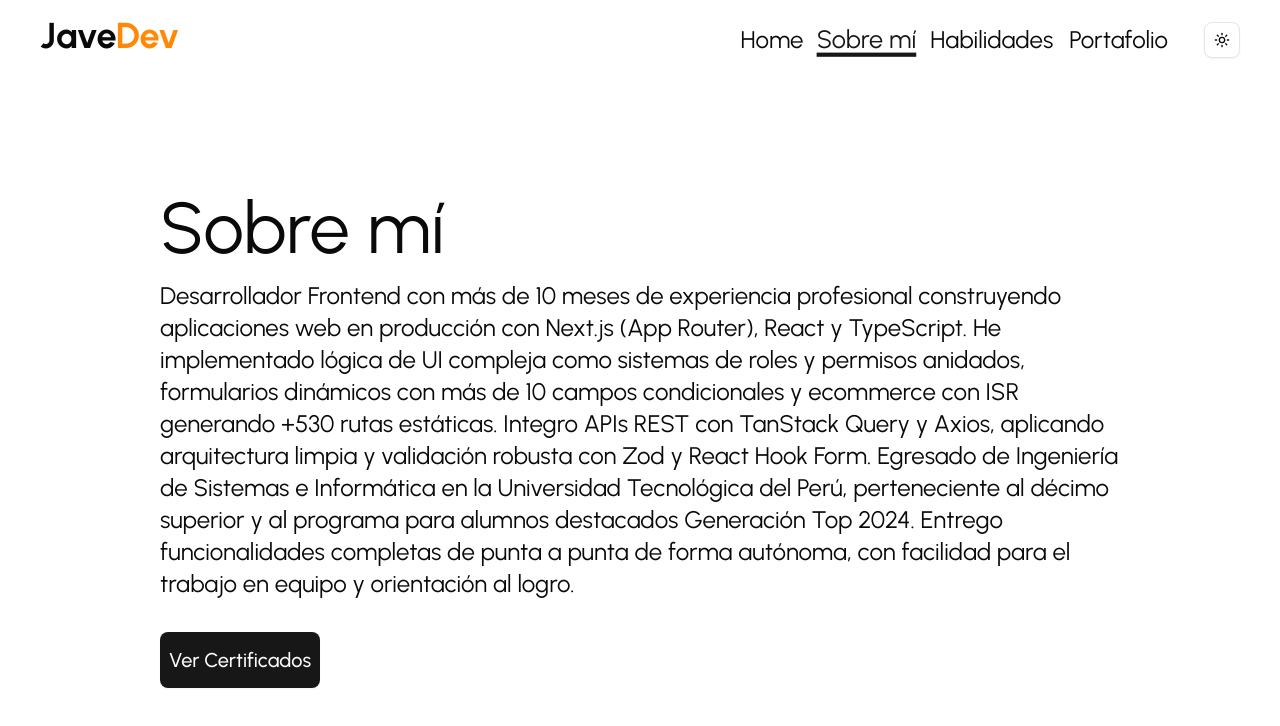
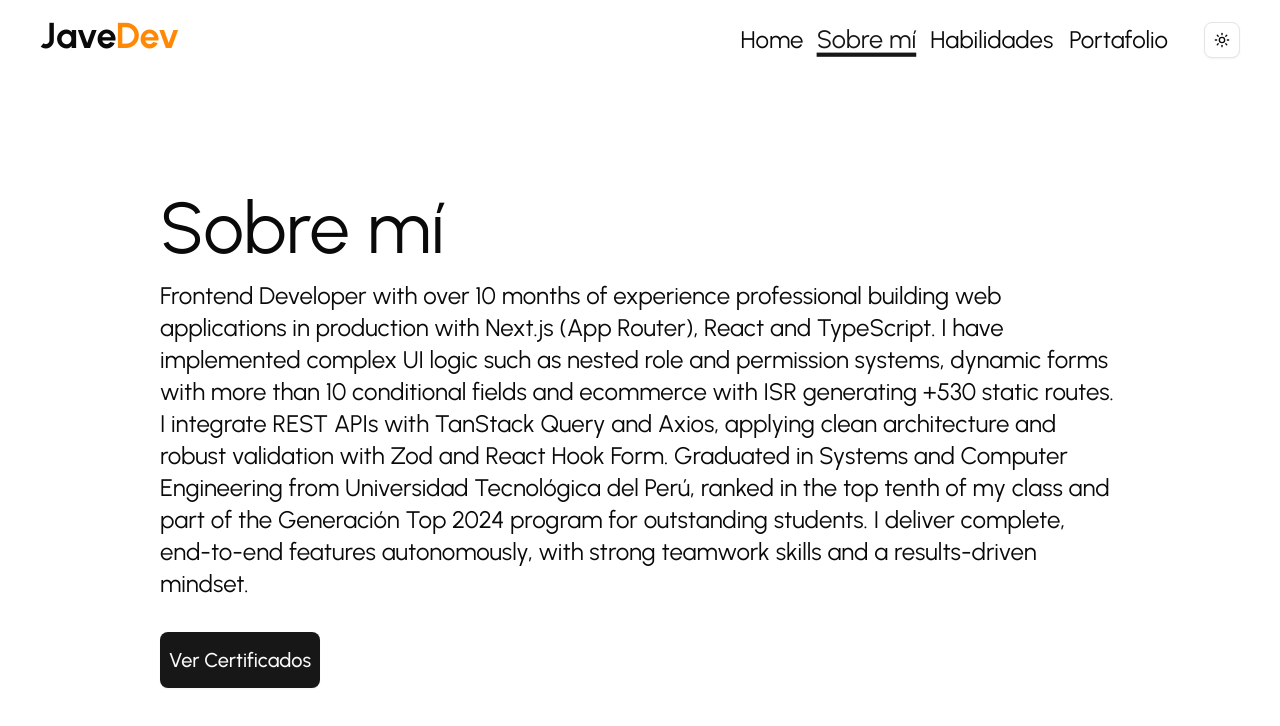
Before and after one commit to jbaxax/javedev-portfolio, a Next.js app: page /about-me in a window 1280 px wide. Shown: the top 726 px of the page. Built offline with nearby package versions, Linux system fonts and the light colour scheme.

Commit message:
Refactor about-me section: update contact title to "Email" and translate bio to English; mark translation tasks as complete in migration plan

```diff
--- a/app/(routes)/about-me/data.tsx
+++ b/app/(routes)/about-me/data.tsx
@@ -3,7 +3,7 @@ import { Github, Mail, Phone } from "lucide-react";
 export const dataAboutMe = [
   {
     id: 1,
-    title: "Teléfono",
+    title: "Phone",
     subtitle: "+51 984 385 774",
     link: "tel:+51984385774",
     icon: <Phone />,
@@ -17,7 +17,7 @@ export const dataAboutMe = [
   },
   {
     id: 3,
-    title: "Teléfono",
+    title: "Email",
     subtitle: "walterjave92@gmail.com",
     link: "mailto:walterjave92@gmail.com",
     icon: <Mail />,
@@ -27,86 +27,40 @@ export const dataAboutMe = [
 export const dataGoals = [
   {
     id: 1,
-    title: "Excel Avanzado",
-    description:
-      "Cursor de Excel Avanzado.",
-    link: "https://www.linkedin.com/in/walter-jave/details/certifications/",
-  },
-  {
-    id: 2,
     title: "Gestión de proyectos",
     description:
       "Gestión de proyectos con Metodologías Ágiles y Enfoques Lean.",
     link: "https://www.linkedin.com/in/walter-jave/details/certifications/",
   },
+
+  {
+    id: 2,
+    title: "Git y GitHub",
+    description: "Curso Profesional de Git y GitHub ",
+    link: "https://platzi.com/p/Riki/curso/1557-git-github/diploma/detalle/",
+  },
   {
     id: 3,
-    title: "Power BI",
-    description:
-      "Cursor de Análisis de Datos con Power BI",
-    link: "https://platzi.com/p/Riki/curso/2676-power-bi/diploma/detalle/",
+    title: "JavaScript",
+    description: "Curso Práctica de JavaScript ",
+    link: "https://platzi.com/p/Riki/curso/3271-javascript-practico/diploma/detalle/",
   },
   {
     id: 4,
-    title: "Power BI DAX",
-    description:
-      "Cursor de DAX con Power BI. ",
-    link: "https://platzi.com/p/Riki/curso/8121-powerbi-dax/diploma/detalle/",
+    title: "Frontend Developer",
+    description: "Curso Práctico de Frontend Developer ",
+    link: "https://platzi.com/p/Riki/curso/2477-frontend-developer-practico/diploma/detalle/",
   },
   {
     id: 5,
-    title: "Python",
-    description:
-      "Curso de Fundamentos de Python.",
-    link: "https://platzi.com/p/Riki/curso/4227-python-fundamentos/diploma/detalle/",
+    title: "Design for Developers",
+    description: "Curso de Diseño para Developers",
+    link: "https://platzi.com/p/Riki/curso/1906-diseno-programadores/diploma/detalle/",
   },
   {
     id: 6,
-    title: "Git y GitHub",
-    description:
-      "Curso Profesional de Git y GitHub ",
-    link: "https://platzi.com/p/Riki/curso/1557-git-github/diploma/detalle/",
-  },
-  {
-    id: 7,
-    title: "JavaScript",
-    description:
-      "Curso Práctica de JavaScript ",
-    link: "https://platzi.com/p/Riki/curso/3271-javascript-practico/diploma/detalle/",
-  },
-  {
-    id: 8,
-    title: "Frontend Developer",
-    description:
-      "Curso Práctico de Frontend Developer ",
-    link: "https://platzi.com/p/Riki/curso/2477-frontend-developer-practico/diploma/detalle/",
-  },
-  {
-    id: 9,
-    title: "Diseño",
-    description:
-      "Curso de Diseño para Developers",
-    link: "https://platzi.com/p/Riki/curso/1906-diseno-programadores/diploma/detalle/",
-  },
-  {
-    id: 10,
     title: "Sass",
-    description:
-      "Curso de Fundamentos de Sass.",
+    description: "Curso de Fundamentos de Sass.",
     link: "https://platzi.com/p/Riki/curso/6867-sass/diploma/detalle/",
   },
-  {
-    id: 11,
-    title: "Responsive Design",
-    description:
-      "Curso de Responsive Design: Maquetación Mobile First.",
-    link: "#",
-  },
-  {
-    id: 12,
-    title: "Programación Básica",
-    description:
-      "Curso Gratis de Programación Básica ",
-    link: "https://platzi.com/p/Riki/curso/3208-programacion-basica/diploma/detalle/",
-  },
 ];
--- a/app/(routes)/about-me/page.tsx
+++ b/app/(routes)/about-me/page.tsx
@@ -8,25 +8,23 @@ export default function page() {
       <div className="w-full flex flex-col space-y-4 mt-20">
         <h1 className="text-4xl md:text-7xl font-bolds">Sobre mí</h1>
         <p className="text-xl md:text-2xl">
-          Desarrollador Frontend con más de 10 meses de experiencia
-          profesional construyendo aplicaciones web en producción con Next.js
-          (App Router), React y TypeScript. He implementado lógica de UI
-          compleja como sistemas de roles y permisos anidados, formularios
-          dinámicos con más de 10 campos condicionales y ecommerce con ISR
-          generando +530 rutas estáticas. Integro APIs REST con TanStack Query
-          y Axios, aplicando arquitectura limpia y validación robusta con Zod y
-          React Hook Form. Egresado de Ingeniería de Sistemas e Informática en
-          la Universidad Tecnológica del Perú, perteneciente al décimo superior
-          y al programa para alumnos destacados Generación Top 2024. Entrego
-          funcionalidades completas de punta a punta de forma autónoma, con
-          facilidad para el trabajo en equipo y orientación al logro.
+          Frontend Developer with over 10 months of experience professional
+          building web applications in production with Next.js (App Router),
+          React and TypeScript. I have implemented complex UI logic such as
+          nested role and permission systems, dynamic forms with more than 10
+          conditional fields and ecommerce with ISR generating +530 static
+          routes. I integrate REST APIs with TanStack Query and Axios, applying
+          clean architecture and robust validation with Zod and React Hook Form.
+          Graduated in Systems and Computer Engineering from Universidad
+          Tecnológica del Perú, ranked in the top tenth of my class and part of
+          the Generación Top 2024 program for outstanding students. I deliver
+          complete, end-to-end features autonomously, with strong teamwork
+          skills and a results-driven mindset.
         </p>
         <div className="flex justify-center lg:justify-start gap-6 w-full ">
-
           <ModalCertificates />
         </div>
       </div>
-
     </div>
   );
 }
--- a/plan/english-migration.md
+++ b/plan/english-migration.md
@@ -19,8 +19,8 @@ international recruiters.
 
 ## Phase 2 — Translate to English
 
-- [ ] `app/page.tsx` — hero, bio paragraphs, "Descargar CV" button label
-- [ ] `app/(routes)/about-me/page.tsx` — heading, bio paragraph
+- [X] `app/page.tsx` — hero, bio paragraphs, "Descargar CV" button label
+- [ X] `app/(routes)/about-me/page.tsx` — heading, bio paragraph
 - [ ] `app/(routes)/about-me/data.tsx` — `dataAboutMe` (contact labels), `dataGoals`
       (12 certificate title + description entries)
 - [ ] `app/(routes)/about-me/components/modal-certificates/index.tsx` — button +
```
Also changed, not shown: 1 other file (tests, documents, lock files or other folders).
